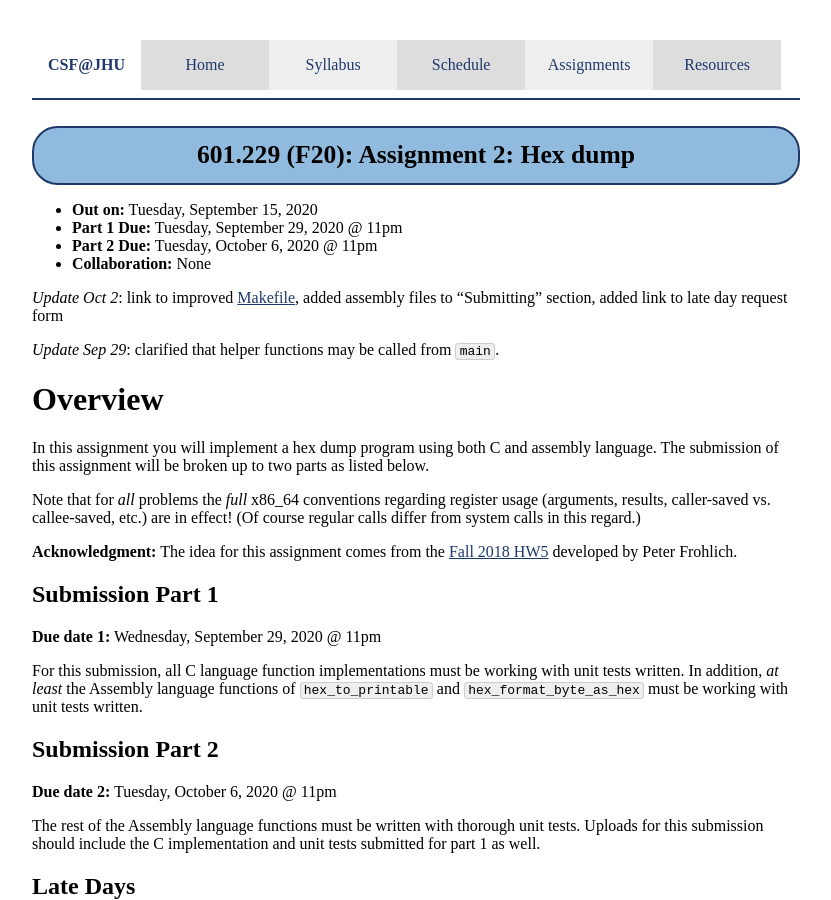
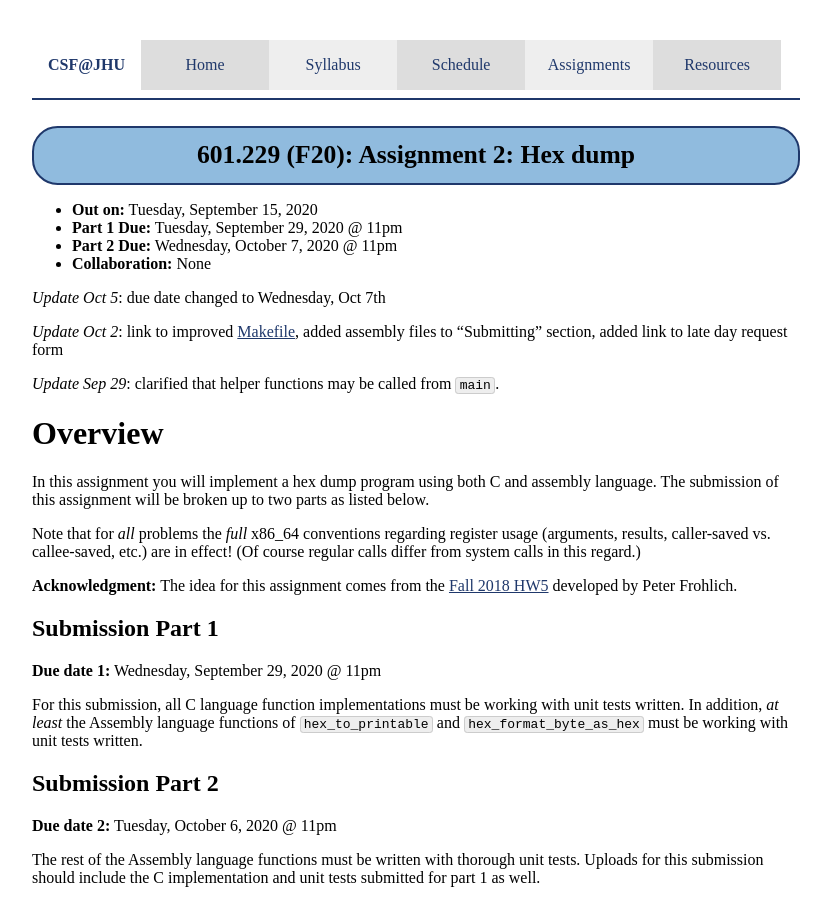
Before and after one commit to jhucsf/fall2020, a Jekyll site: the page built from assign/assign02.md, in a window 1280 px wide and 900 px high. Shown: the whole window, without its empty margins (224-1055 px from the left). Built offline with Jekyll 4.4.1, drawn with Linux system fonts in a browser that asks for light colours.

Commit message:
update due date for assignment 2 ms2

```diff
--- a/assign/assign02.md
+++ b/assign/assign02.md
@@ -5,8 +5,10 @@ title: "Assignment 2: Hex dump"
 
 * **Out on:** Tuesday, September 15, 2020
 * **Part 1 Due:** Tuesday, September 29, 2020 @ 11pm
-* **Part 2 Due:** Tuesday, October 6, 2020 @ 11pm
+* **Part 2 Due:** Wednesday, October 7, 2020 @ 11pm
 * **Collaboration:** None
+
+*Update Oct 5*: due date changed to Wednesday, Oct 7th
 
 *Update Oct 2*: link to improved [Makefile](assign02/Makefile), added assembly files to "Submitting" section, added link to late day request form
 
```
Also changed, not shown: assignments.md (+1 -1 lines), index.md (+1 -0 lines).
